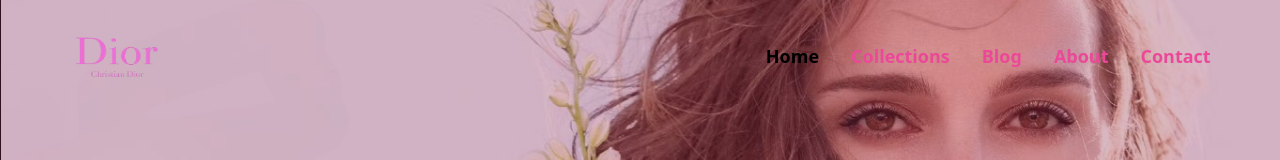
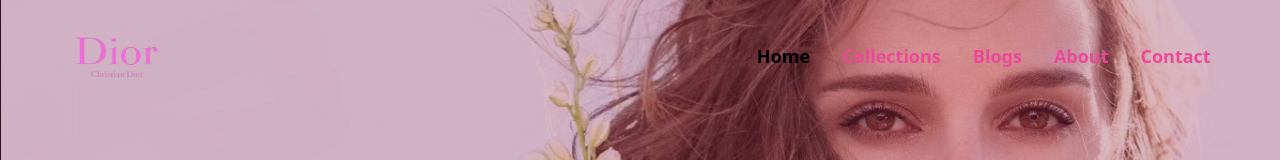
Before and after one commit to shogof/nextjs-dior, a Next.js app: page / in a window 1280 px wide. Shown: the top 160 px of the page. Built offline with nearby package versions, Linux system fonts and the light colour scheme.

Commit message:
blog page refactor

```diff
--- a/src/components/Navbar.tsx
+++ b/src/components/Navbar.tsx
@@ -43,7 +43,7 @@ const Navbar = () => {
             pathname === "/blog" ? "text-black" : "text-pink-500"
           } hover:text-gray-200`}
         >
-          Blog
+          Blogs
         </Link>
         <Link
           href="/about"
```
